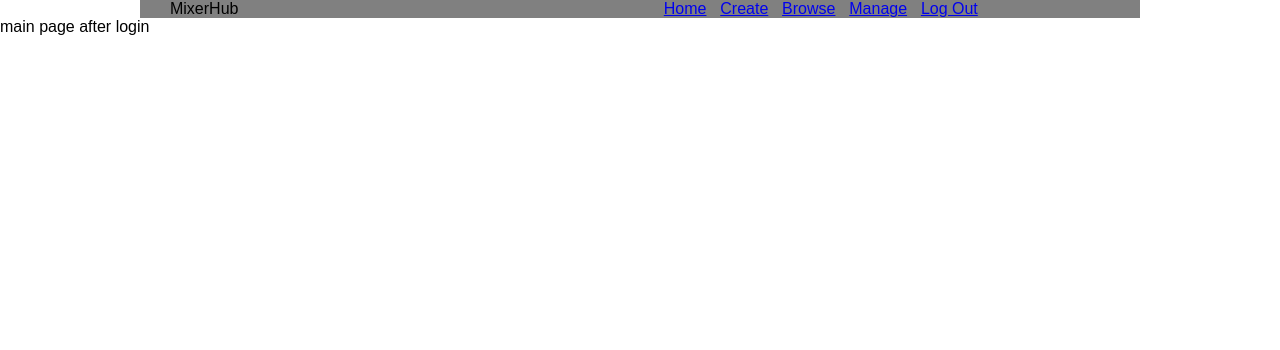
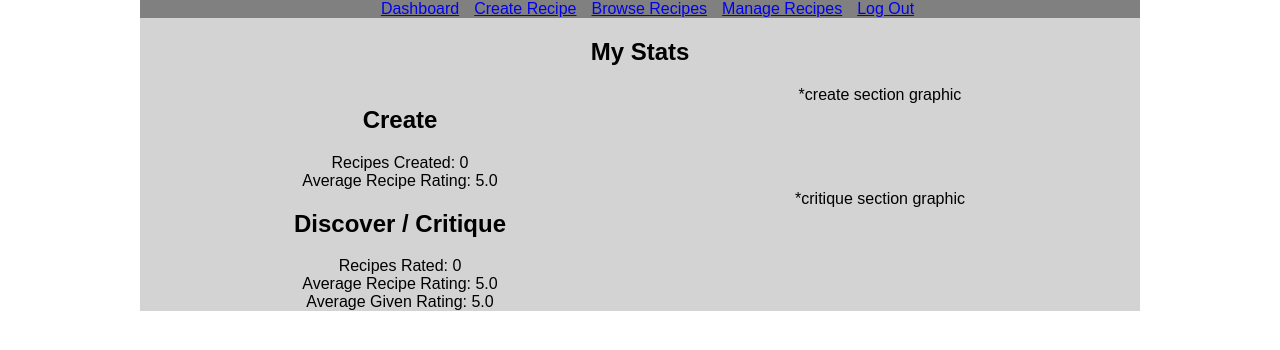
Before and after one commit to LsK101/mixer-hub-client, a React (Create React App) app: page /main in a window 1280 px wide. Shown: the top 350 px of the page. Built offline with nearby package versions, Linux system fonts and the light colour scheme.

Commit message:
dashboard and browse/search wireframes added

```diff
--- a/src/views/browse-recipes.css
+++ b/src/views/browse-recipes.css
@@ -0,0 +1,17 @@
+.recipe-search-form-container,
+.recipes-container {
+	background-color: lightgray;
+}
+
+.recipe-search-form-container,
+.recipes-header {
+	text-align: center;
+}
+
+.search-form {
+	border: 1px solid black;
+}
+
+.recipe-result {
+	border: 1px solid black;
+}
--- a/src/views/browse-recipes.js
+++ b/src/views/browse-recipes.js
@@ -4,9 +4,31 @@ import './browse-recipes.css';
 class BrowseRecipes extends Component {
   render() {
     return (
-      <div>
-      browse recipes page
-      </div>
+      <div className="browse-container">
+      		<section className="recipe-search-form-container row">
+      			<div className="search-form col-12">
+      				<span>search form here</span>
+      			</div>
+      		</section>
+
+      		<section className="recipes-container row">
+      			<div className="recipes-header col-12">
+      				<h2>Recipes</h2>
+      			</div>
+      			<div className="recipe-result col-6">
+      				<p>recipe 1</p>
+      			</div>
+      			<div className="recipe-result col-6">
+      				<p>recipe 2</p>
+      			</div>
+      			<div className="recipe-result col-6">
+      				<p>recipe 3</p>
+      			</div>
+      			<div className="recipe-result col-6">
+      				<p>recipe 4</p>
+      			</div>
+      		</section>
+      	</div>
     );
   }
 }
--- a/src/views/components/landing-navbar.js
+++ b/src/views/components/landing-navbar.js
@@ -11,7 +11,7 @@ class LandingNavBar extends Component {
       		</div>
 
       		<div className="login-button-container col-6">
-      			<button className="login-button"><Link to="/main">Login / Demo</Link></button>
+      			<button className="login-button"><Link to="/browse">Log In / Demo</Link></button>
       		</div>
       	</div>
     );
--- a/src/views/components/main-navbar.css
+++ b/src/views/components/main-navbar.css
@@ -6,10 +6,11 @@
 .nav-links {
 	padding: 0;
 	margin: 0;
+	text-align: center;
 }
 
 .nav-links li {
-	display: inline;
+	display: inline-block;
 	padding: 0;
-	margin-left: 3%;
+	margin-left: 15px;
 }
--- a/src/views/components/main-navbar.js
+++ b/src/views/components/main-navbar.js
@@ -6,16 +6,12 @@ class MainNavBar extends Component {
   render() {
     return (
       	<div className="main-navbar-container row">
-      		<div className="col-6">
-      			<span>MixerHub</span>
-      		</div>
-
-      		<div className="nav-links-container col-6">
+      		<div className="nav-links-container col-12">
       			<ul className="nav-links">
-              <li><Link to="/main">Home</Link></li>
-              <li><Link to="/create">Create</Link></li>
-              <li><Link to="/browse">Browse</Link></li>
-              <li><Link to="/manage">Manage</Link></li>
+              <li><Link to="/main">Dashboard</Link></li>
+              <li><Link to="/create">Create Recipe</Link></li>
+              <li><Link to="/browse">Browse Recipes</Link></li>
+              <li><Link to="/manage">Manage Recipes</Link></li>
               <li><Link to="/">Log Out</Link></li>
             </ul>
       		</div>
--- a/src/views/create-recipe.js
+++ b/src/views/create-recipe.js
@@ -4,7 +4,7 @@ import './create-recipe.css';
 class CreateRecipe extends Component {
   render() {
     return (
-      <div>
+      <div className="row">
       create recipes page
       </div>
     );
--- a/src/views/landing.css
+++ b/src/views/landing.css
@@ -4,6 +4,7 @@
 .rate-recipes-info,
 .signup-container {
 	background-color: lightgray;
+	text-align: center;
 }
 
 .landing-background-section-container {
--- a/src/views/main.css
+++ b/src/views/main.css
@@ -0,0 +1,12 @@
+.stats-section-header,
+.create-stats-section,
+.critique-stats-section {
+	background-color: lightgray;
+}
+
+.dashboard-header,
+.stats-section,
+.create-stats-section,
+.critique-stats-section {
+	text-align: center;
+}
--- a/src/views/main.js
+++ b/src/views/main.js
@@ -4,9 +4,39 @@ import './main.css';
 class Main extends Component {
   render() {
     return (
-      <div>
-      main page after login
-      </div>
+    	<div className="dashboard-container">
+            <section className="stats-section-header row">
+                <div className="col-12">
+                    <h2 className="dashboard-header">My Stats</h2>
+      			</div>
+      		</section>
+
+      		<section className="create-stats-section row">
+      			<div className="col-6">
+      				<h2>Create</h2>
+      				<span>Recipes Created: 0</span>
+      				<br/>
+      				<span>Average Recipe Rating: 5.0</span>
+      			</div>
+      			<div className="col-6">
+      				<span>*create section graphic</span>
+      			</div>
+      		</section>
+
+      		<section className="critique-stats-section row">
+      			<div className="col-6">
+      				<h2>Discover / Critique</h2>
+      				<span>Recipes Rated: 0</span>
+      				<br/>
+      				<span>Average Recipe Rating: 5.0</span>
+      				<br/>
+      				<span>Average Given Rating: 5.0</span>
+      			</div>
+      			<div className="col-6">
+      				<span>*critique section graphic</span>
+      			</div>
+      		</section>
+      	</div>
     );
   }
 }
--- a/src/views/manage-recipes.js
+++ b/src/views/manage-recipes.js
@@ -4,7 +4,7 @@ import './manage-recipes.css';
 class ManageRecipes extends Component {
   render() {
     return (
-      <div>
+      <div className="row">
       manage recipes page
       </div>
     );
```
